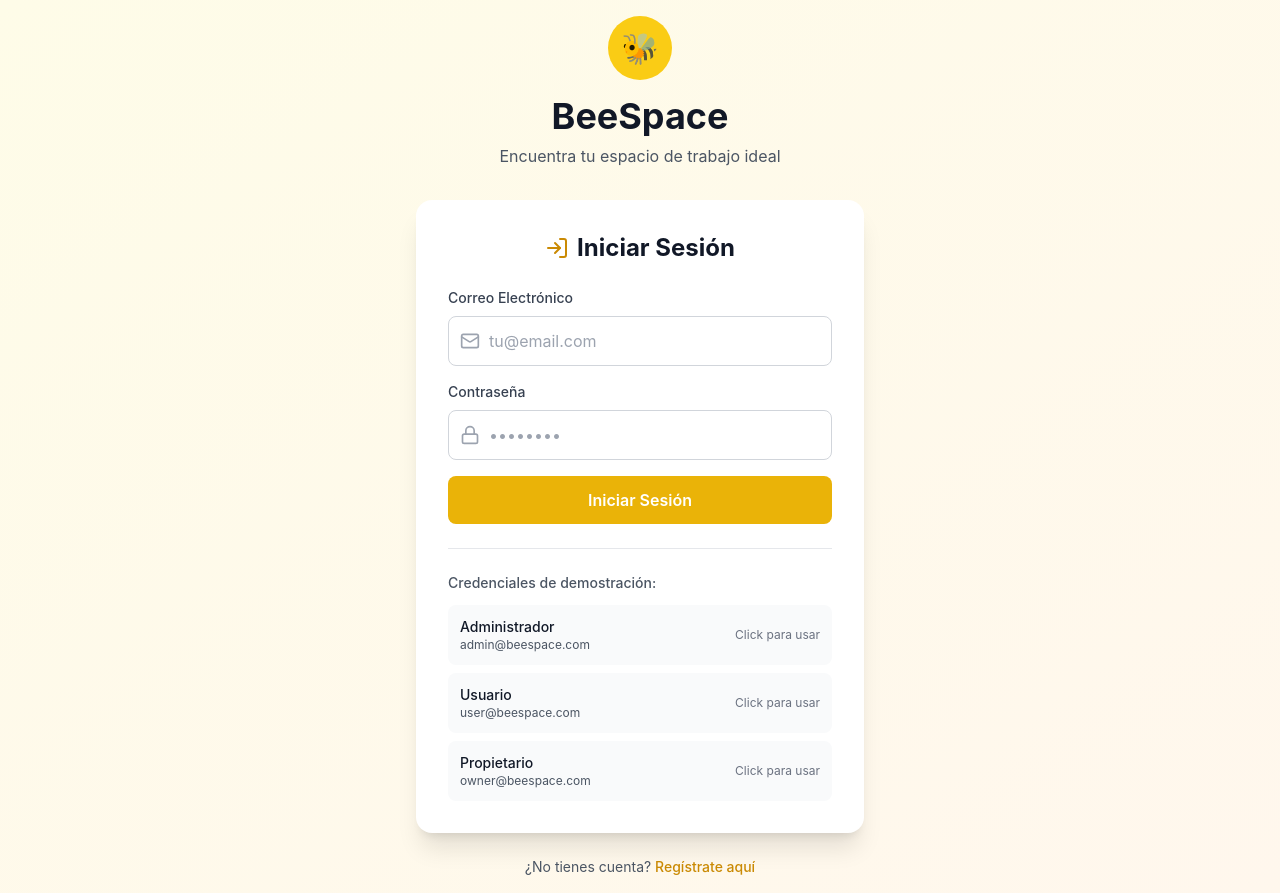
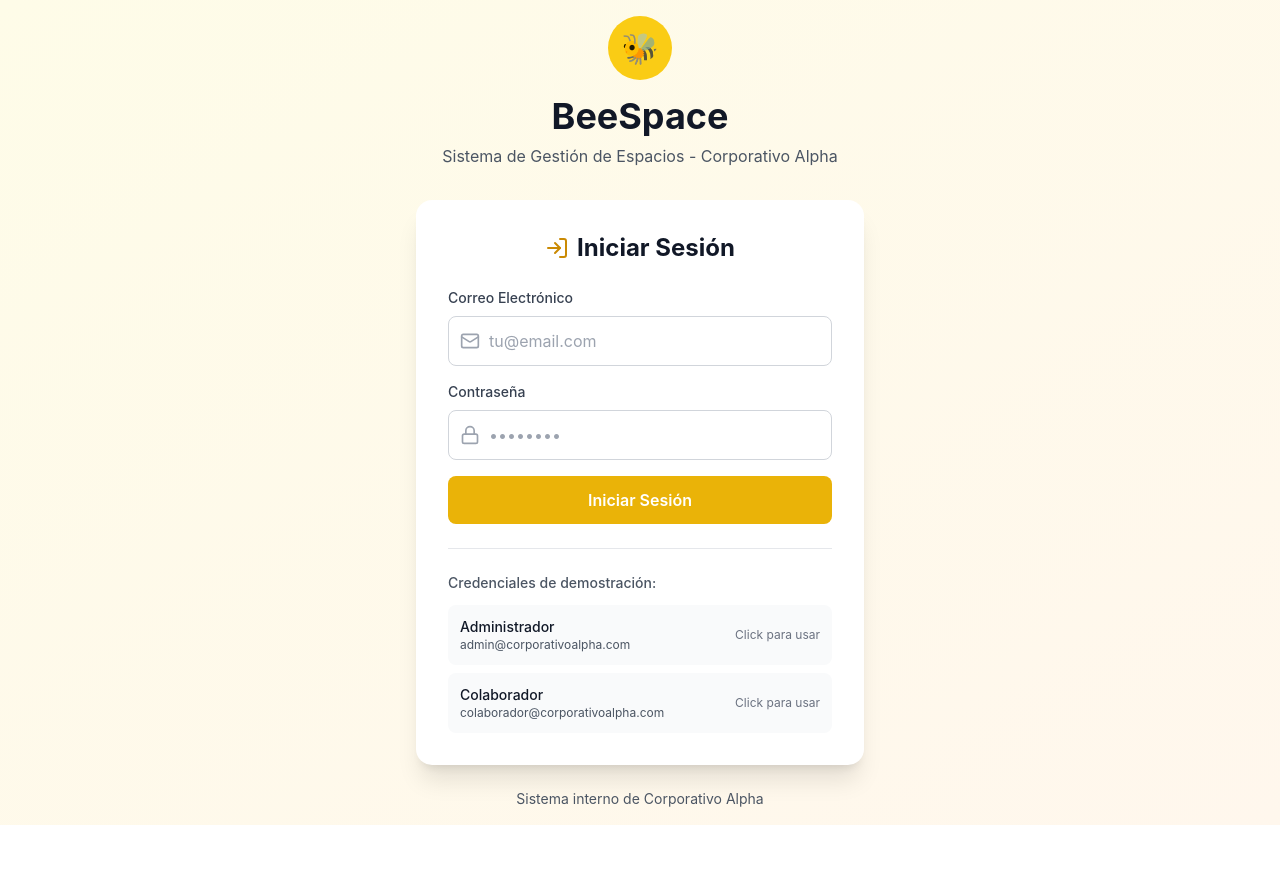
Before and after one commit to eigarciaortega/IBMHackathon2026, a React (Vite) app in the folder frontend/: page /login in a window 1280 px wide. After the commit the page ends 825 px from the top, so only its background shows below. Built offline with nearby package versions, Linux system fonts and the light colour scheme; no server answers.

Commit message:
BeeSpace inicial

```diff
--- a/frontend/src/pages/Login.jsx
+++ b/frontend/src/pages/Login.jsx
@@ -43,9 +43,8 @@ export default function Login() {
   };
 
   const demoCredentials = [
-    { email: 'admin@beespace.com', password: 'admin123', role: 'Administrador' },
-    { email: 'user@beespace.com', password: 'user123', role: 'Usuario' },
-    { email: 'owner@beespace.com', password: 'owner123', role: 'Propietario' }
+    { email: 'admin@corporativoalpha.com', password: 'admin123', role: 'Administrador' },
+    { email: 'colaborador@corporativoalpha.com', password: 'user123', role: 'Colaborador' }
   ];
 
   return (
@@ -56,7 +55,7 @@ export default function Login() {
             <span className="text-3xl">🐝</span>
           </div>
           <h1 className="text-4xl font-bold text-gray-900 mb-2">BeeSpace</h1>
-          <p className="text-gray-600">Encuentra tu espacio de trabajo ideal</p>
+          <p className="text-gray-600">Sistema de Gestión de Espacios - Corporativo Alpha</p>
         </div>
 
         <div className="bg-white rounded-2xl shadow-xl p-8">
@@ -141,10 +140,7 @@ export default function Login() {
         </div>
 
         <p className="text-center text-sm text-gray-600 mt-6">
-          ¿No tienes cuenta?{' '}
-          <a href="#" className="text-yellow-600 hover:text-yellow-700 font-medium">
-            Regístrate aquí
-          </a>
+          Sistema interno de Corporativo Alpha
         </p>
       </div>
     </div>
```
